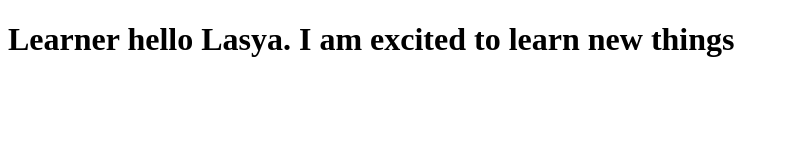
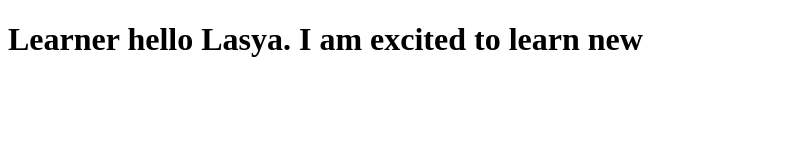
Before and after one commit to lasyams/learner, a plain HTML site: page index.html in a window 1280 px wide. Shown: the whole page, without its empty margins (0-789 px from the left). Drawn offline with Linux system fonts and the light colour scheme.

Commit message:
Version 3.0

```diff
--- a/index.html
+++ b/index.html
@@ -5,6 +5,6 @@
     <title>hi Learner</title>
   </head>
   <body>
-    <h1>Learner hello Lasya. I am excited to learn new things</h1>
+    <h1>Learner hello Lasya. I am excited to learn new </h1>
   </body>
 </html>
```
